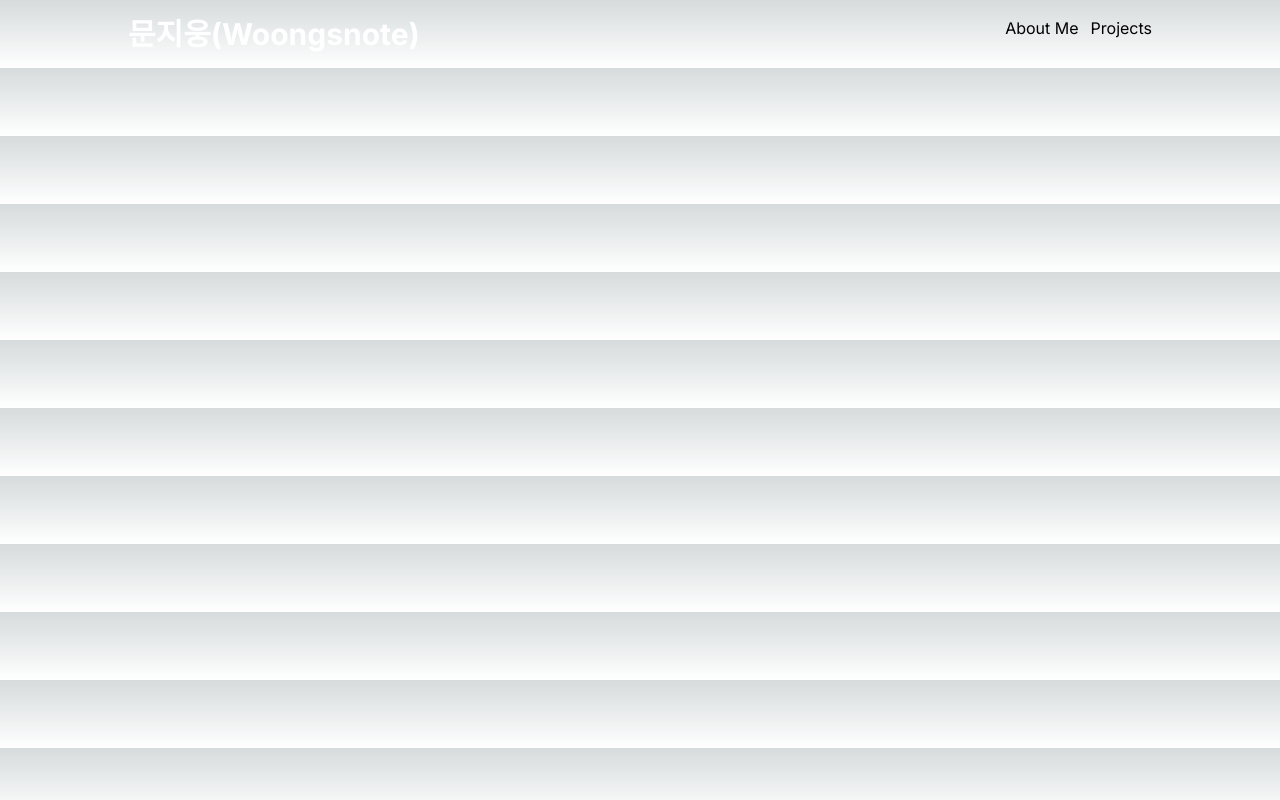
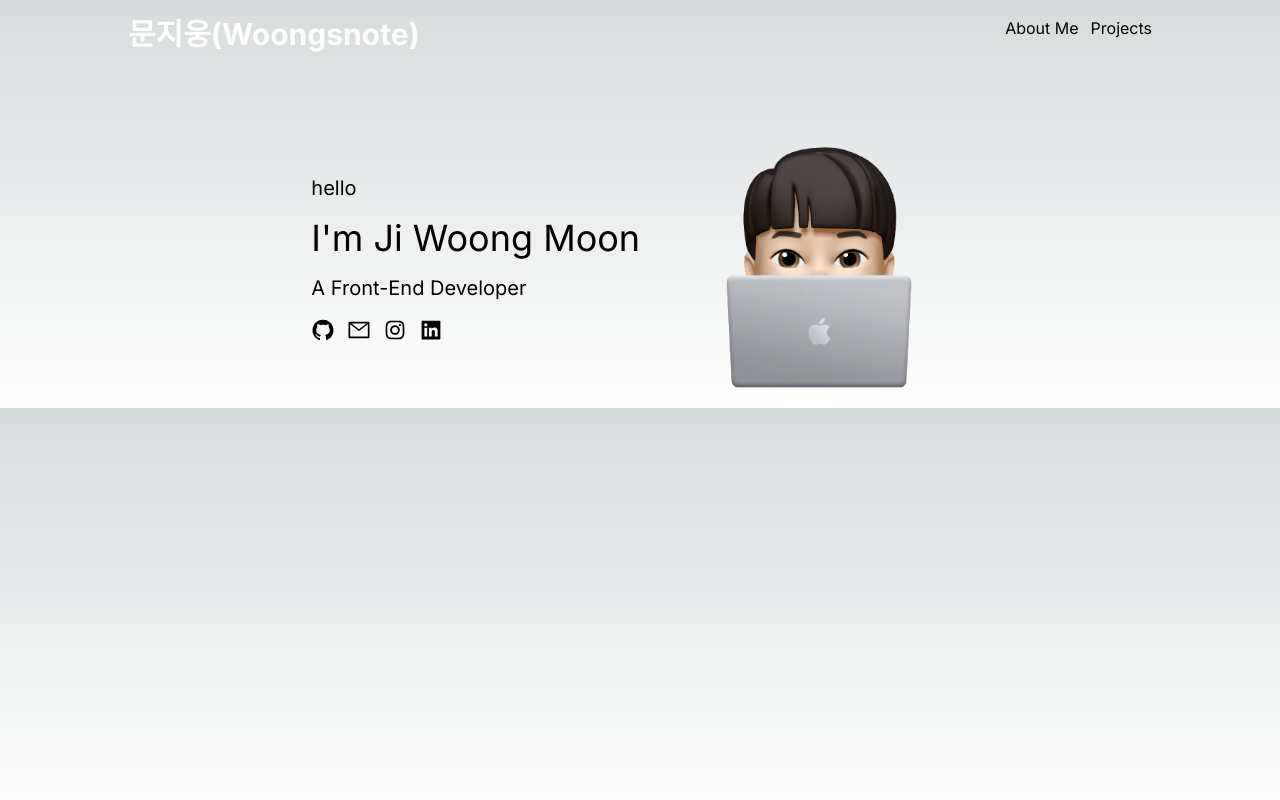
Before and after one commit to woongsnote/my-portfolio, a Next.js app: page / in a window 1280 px wide. Built offline with nearby package versions, Linux system fonts and the light colour scheme.

Commit message:
feat: make Home

```diff
--- /dev/null
+++ b/app/components/SocialLinks.tsx
@@ -0,0 +1,44 @@
+import Link from "next/link";
+import {
+  AiFillLinkedin,
+  AiOutlineGithub,
+  AiOutlineInstagram,
+  AiOutlineMail,
+} from "react-icons/ai";
+
+const SocialLinkItems = [
+  {
+    title: "GitHub",
+    icon: <AiOutlineGithub />,
+    href: "https://github.com/woongsnote",
+  },
+  {
+    title: "Email",
+    icon: <AiOutlineMail />,
+    href: "mailto:woongsnote@gmail.com",
+  },
+  {
+    title: "Instagram",
+    icon: <AiOutlineInstagram />,
+    href: "https://instagram.com/woongsnote",
+  },
+  {
+    title: "LinkedIn",
+    icon: <AiFillLinkedin />,
+    href: "https://linkedin.com/in/woongsnote",
+  },
+];
+
+const SocialLinks = () => {
+  return (
+    <ul className="flex flex-row space-x-3 text-2xl">
+      {SocialLinkItems.map((item) => (
+        <li key={item.title}>
+          <Link href={item.href}>{item.icon}</Link>
+        </li>
+      ))}
+    </ul>
+  );
+};
+
+export default SocialLinks;
--- a/app/page.tsx
+++ b/app/page.tsx
@@ -1,9 +1,23 @@
-import Image from 'next/image'
+import Image from "next/image";
+import ProfileImg from "../public/profile.png";
+import SocialLinks from "./components/SocialLinks";
 
 export default function Home() {
   return (
-    <main>
-
-    </main>
-  )
+    <div className="flex items-center justify-center space-x-4 text-xl md:pt-10">
+      <div className="w-1/3 space-y-4">
+        <p>hello</p>
+        <h1 className="text-4xl">I&apos;m Ji Woong Moon</h1>
+        <p>A Front-End Developer</p>
+        <SocialLinks />
+      </div>
+      <Image
+        src={ProfileImg}
+        alt={"profile"}
+        width={300}
+        height={300}
+        priority
+      />
+    </div>
+  );
 }
```
Also changed, not shown: public/profile.png (added).
